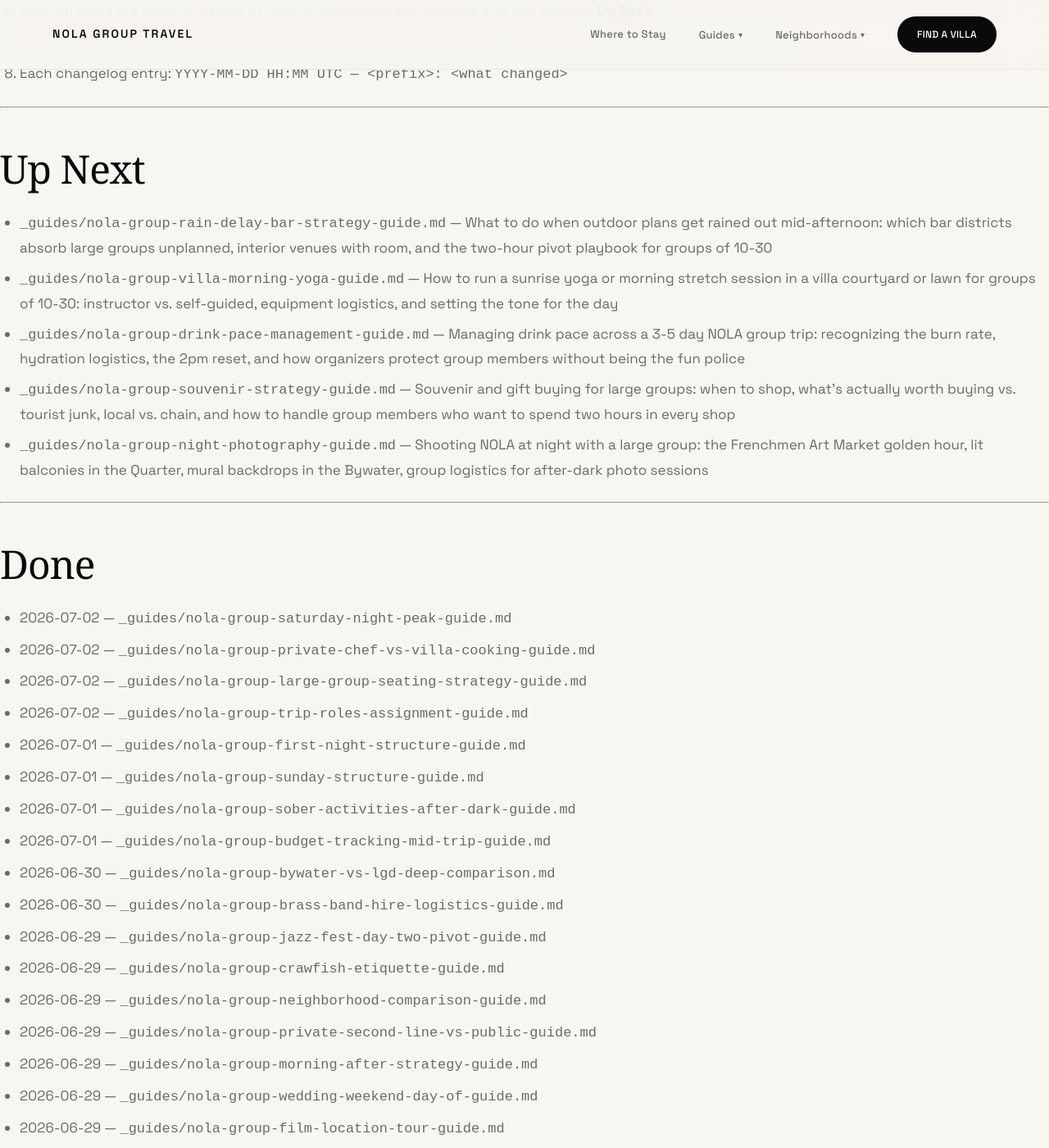
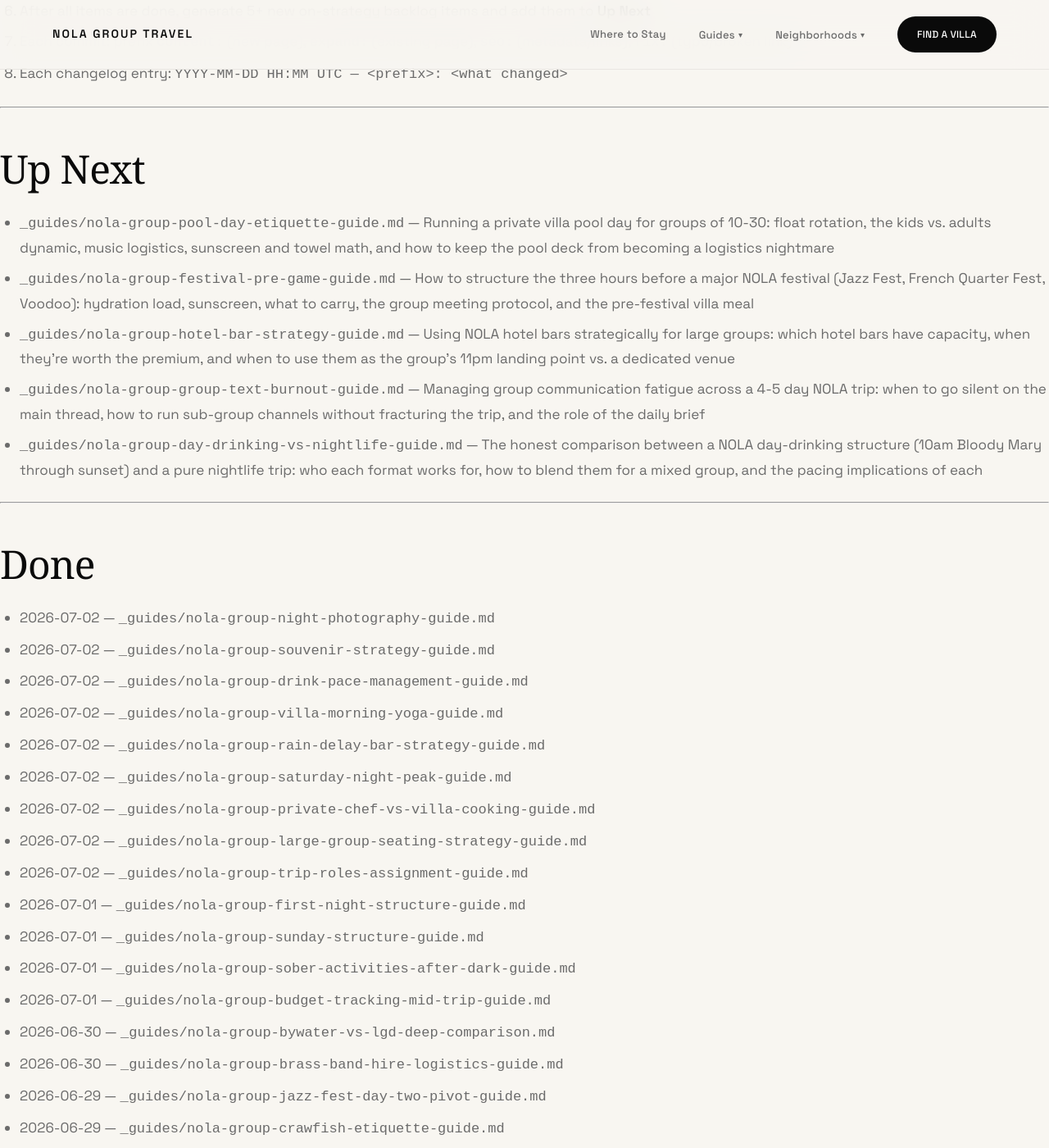
Before and after one commit to sjworth-dev/nola-group-travel, a Jekyll site: the page built from ROADMAP.md, in a window 1280 px wide and 1400 px high, scrolled down 3111 px. Shown: the whole window at 82% size. Built offline with Jekyll 4.4.1, drawn with Linux system fonts in a browser that asks for light colours; some web fonts are replaced; our own code applies the rules of GitHub Pages for plain Markdown files.

Commit message:
seo: update ROADMAP — move 5 guides to Done, add 5 new Up Next items, add changelog entries

```diff
--- a/ROADMAP.md
+++ b/ROADMAP.md
@@ -86,16 +86,21 @@ This is an independent guide. Properties may be described editorially as example
 
 ## Up Next
 
-- `_guides/nola-group-rain-delay-bar-strategy-guide.md` — What to do when outdoor plans get rained out mid-afternoon: which bar districts absorb large groups unplanned, interior venues with room, and the two-hour pivot playbook for groups of 10-30
-- `_guides/nola-group-villa-morning-yoga-guide.md` — How to run a sunrise yoga or morning stretch session in a villa courtyard or lawn for groups of 10-30: instructor vs. self-guided, equipment logistics, and setting the tone for the day
-- `_guides/nola-group-drink-pace-management-guide.md` — Managing drink pace across a 3-5 day NOLA group trip: recognizing the burn rate, hydration logistics, the 2pm reset, and how organizers protect group members without being the fun police
-- `_guides/nola-group-souvenir-strategy-guide.md` — Souvenir and gift buying for large groups: when to shop, what's actually worth buying vs. tourist junk, local vs. chain, and how to handle group members who want to spend two hours in every shop
-- `_guides/nola-group-night-photography-guide.md` — Shooting NOLA at night with a large group: the Frenchmen Art Market golden hour, lit balconies in the Quarter, mural backdrops in the Bywater, group logistics for after-dark photo sessions
+- `_guides/nola-group-pool-day-etiquette-guide.md` — Running a private villa pool day for groups of 10-30: float rotation, the kids vs. adults dynamic, music logistics, sunscreen and towel math, and how to keep the pool deck from becoming a logistics nightmare
+- `_guides/nola-group-festival-pre-game-guide.md` — How to structure the three hours before a major NOLA festival (Jazz Fest, French Quarter Fest, Voodoo): hydration load, sunscreen, what to carry, the group meeting protocol, and the pre-festival villa meal
+- `_guides/nola-group-hotel-bar-strategy-guide.md` — Using NOLA hotel bars strategically for large groups: which hotel bars have capacity, when they're worth the premium, and when to use them as the group's 11pm landing point vs. a dedicated venue
+- `_guides/nola-group-group-text-burnout-guide.md` — Managing group communication fatigue across a 4-5 day NOLA trip: when to go silent on the main thread, how to run sub-group channels without fracturing the trip, and the role of the daily brief
+- `_guides/nola-group-day-drinking-vs-nightlife-guide.md` — The honest comparison between a NOLA day-drinking structure (10am Bloody Mary through sunset) and a pure nightlife trip: who each format works for, how to blend them for a mixed group, and the pacing implications of each
 
 ---
 
 ## Done
 
+- 2026-07-02 — `_guides/nola-group-night-photography-guide.md`
+- 2026-07-02 — `_guides/nola-group-souvenir-strategy-guide.md`
+- 2026-07-02 — `_guides/nola-group-drink-pace-management-guide.md`
+- 2026-07-02 — `_guides/nola-group-villa-morning-yoga-guide.md`
+- 2026-07-02 — `_guides/nola-group-rain-delay-bar-strategy-guide.md`
 - 2026-07-02 — `_guides/nola-group-saturday-night-peak-guide.md`
 - 2026-07-02 — `_guides/nola-group-private-chef-vs-villa-cooking-guide.md`
 - 2026-07-02 — `_guides/nola-group-large-group-seating-strategy-guide.md`
@@ -742,5 +747,10 @@ This is an independent guide. Properties may be described editorially as example
 2026-07-01 00:00 UTC — content: add _guides/nola-group-budget-tracking-mid-trip-guide.md — mid-trip Splitwise audit, the budget conversation, and right-sizing the remaining days
 2026-07-01 00:10 UTC — content: add _guides/nola-group-sober-activities-after-dark-guide.md — late-night NOLA for non-drinkers: live music, food, and after-dark without the bar track
 2026-07-01 00:20 UTC — content: add _guides/nola-group-sunday-structure-guide.md — complete Sunday structure for groups of 10-30: jazz brunch, second line, park, Frenchmen Street
+2026-07-02 11:00 UTC — content: add _guides/nola-group-rain-delay-bar-strategy-guide.md — two-hour pivot playbook, neighborhood absorption ratings, and how to communicate a mid-afternoon rain pivot to 10-30 people
+2026-07-02 11:15 UTC — content: add _guides/nola-group-villa-morning-yoga-guide.md — instructor vs. self-guided, surface logistics, timing windows, and who actually shows up for group villa yoga
+2026-07-02 11:30 UTC — content: add _guides/nola-group-drink-pace-management-guide.md — burn rate reality, 2pm reset infrastructure, day-by-day pacing arc, and how to manage pace without being the fun police
+2026-07-02 11:45 UTC — content: add _guides/nola-group-souvenir-strategy-guide.md — what's worth buying vs. tourist junk, neighborhood shopping breakdown, group shopping logistics, and the group gift framework
+2026-07-02 12:00 UTC — content: add _guides/nola-group-night-photography-guide.md — blue hour windows, best locations by neighborhood, camera reality check, and after-dark group shot coordination for groups of 10-30
 2026-06-30 00:00 UTC — content: add _guides/nola-group-brass-band-hire-logistics-guide.md
 2026-06-30 01:00 UTC — content: add _guides/nola-group-bywater-vs-lgd-deep-comparison.md — head-to-head Bywater vs. LGD deep comparison for large group accommodation decisions — step-by-step brass band hire guide: band size decisions, permits, what to ask vendors, day-of structure, group briefing, and tipping protocol
```
